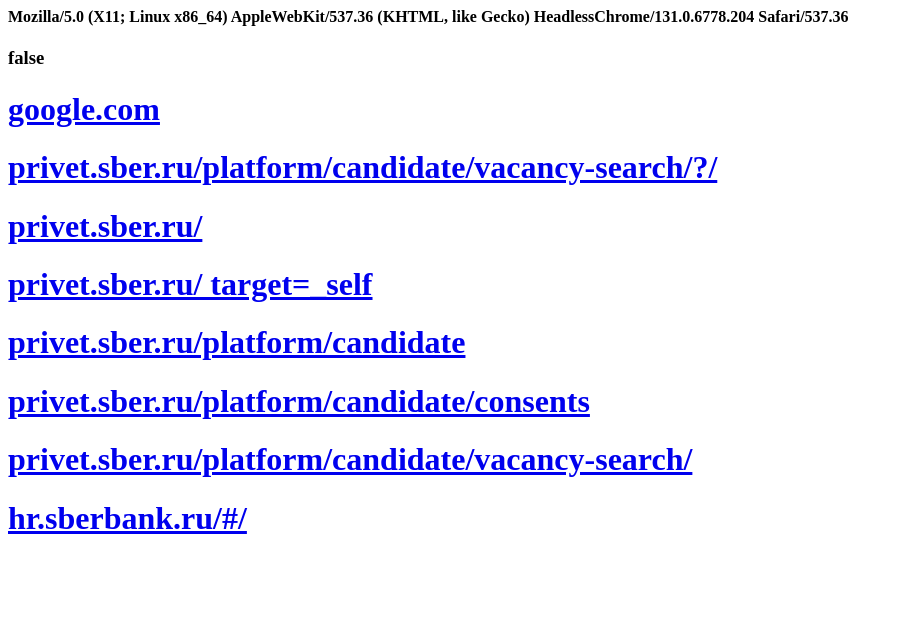
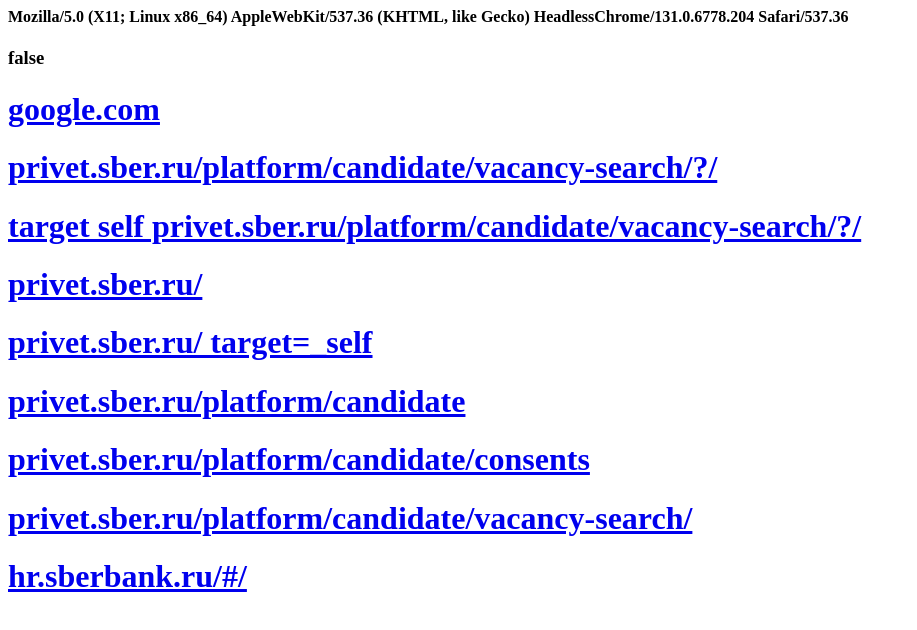
Before and after one commit to hydiak/hydiak.github.io, a plain HTML site: page index.html in a window 1280 px wide. Shown: the whole page, without its empty margins (0-917 px from the left). Drawn offline with Linux system fonts and the light colour scheme.

Commit message:
add link with self

```diff
--- a/index.html
+++ b/index.html
@@ -25,6 +25,10 @@
   <a href="https://privet.sber.ru/platform/candidate/vacancy-search/?" target="_blank" rel="noreferrer">privet.sber.ru/platform/candidate/vacancy-search/?/</a>
 </h1>
 
+<h1>
+  <a href="https://privet.sber.ru/platform/candidate/vacancy-search/?" target="_self" rel="noreferrer">target self privet.sber.ru/platform/candidate/vacancy-search/?/</a>
+</h1>
+
 
 <h1>
   <a href="https://privet.sber.ru/" target="_blank" rel="noreferrer">privet.sber.ru/</a>
```
